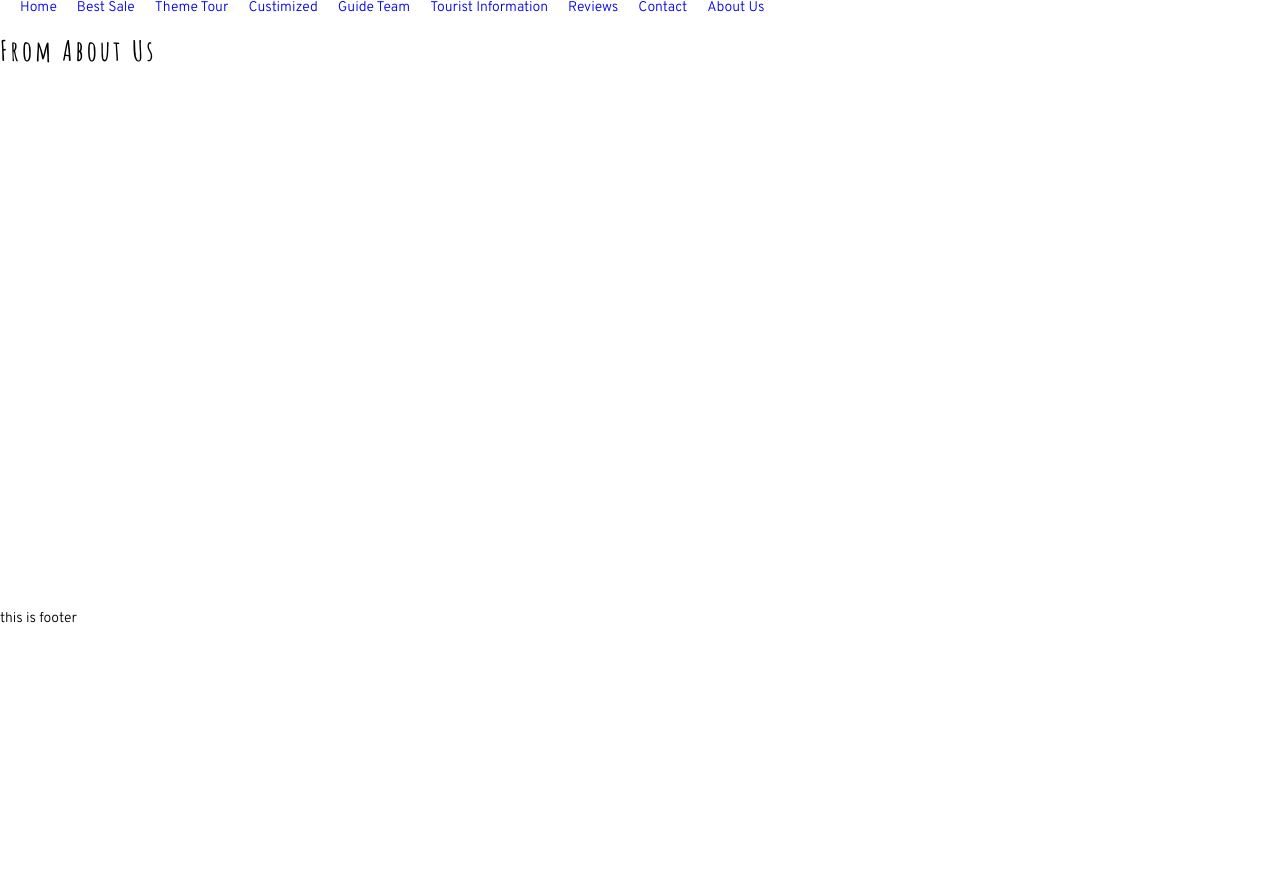
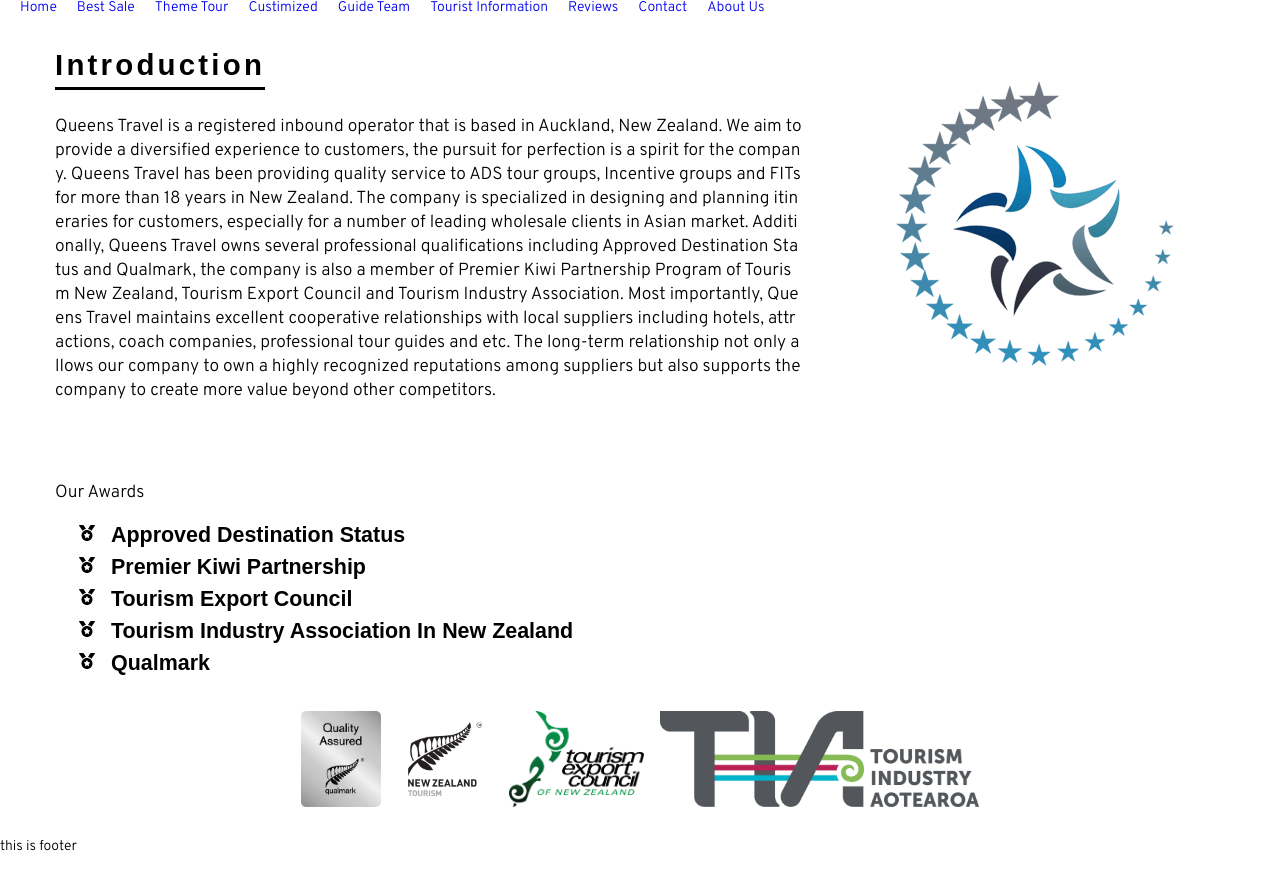
Before and after one commit to junjun0103/tourism-queens-travel-, a Gatsby site: page /aboutUs in a window 1280 px wide. Before the commit the page ends 800 px from the top, so only its background shows below. Built offline with nearby package versions, Linux system fonts and the light colour scheme; Gatsby itself is replaced by a stand-in of ours; a web font is replaced by a local one.

Commit message:
about us page is done

```diff
--- a/package.json
+++ b/package.json
@@ -21,6 +21,7 @@
     "react": "^16.12.0",
     "react-dom": "^16.12.0",
     "react-helmet": "^6.0.0",
+    "react-icons": "^3.10.0",
     "url-slug": "^2.3.1"
   },
   "devDependencies": {
--- a/src/components/feedbackEn/listFeedback.js
+++ b/src/components/feedbackEn/listFeedback.js
@@ -13,11 +13,11 @@ const ListFeedBack = () => {
 
   return (
     <>
-      <section className="section">
+      <section className="section section-center">
         <Title title="reviews"></Title>
         <SubTitle subtitle="reviews subtitle"></SubTitle>
         <SubTitle subtitle="reviews subtitle"></SubTitle>
-        <div className="section-center preview-center">
+        <div className=" preview-center">
           {/**Map for the datas */}
           {feedbacks.map(feedback => (
             <Previewfeedback key={feedbacks.id} feedback={feedback} />
--- a/src/components/iterinaryEn/listIterinary.js
+++ b/src/components/iterinaryEn/listIterinary.js
@@ -13,11 +13,11 @@ const ListIterinary = () => {
 
   return (
     <>
-      <section className="section">
+      <section className="section section-center">
         <Title title="best sale"></Title>
         <SubTitle subtitle="Iterinary subtitle"></SubTitle>
         <SubTitle subtitle="Iterinary subtitle"></SubTitle>
-        <div className="section-center preview-center">
+        <div className="preview-center">
           {/**Map for the datas */}
           {iterinaries.map(iterinary => (
             <PreviewIterinary key={iterinary.id} iterinary={iterinary} />
--- a/src/css/main.css
+++ b/src/css/main.css
@@ -140,21 +140,15 @@ p {
   padding: 2rem 0;
 }
 
-.section-center,
-.section-title,
-.section-subtitle {
+.section-center {
   width: 90vw;
   margin: 0 auto;
   max-width: 1170px;
 }
 @media screen and (min-width: 992px) {
-  .section-center,
-  .section-title,
-  .section-subtitle {
+  .section-center {
     width: 95vw;
   }
-}
-.section-title {
 }
 .title-style {
   display: inline-block;
@@ -350,4 +344,53 @@ Review (Feedback)
 }
 .review-contents_content {
   margin-top: 1rem;
+  line-height: 1.4rem;
 }
+
+/*
+===============
+About US
+===============
+*/
+.aboutUs-container {
+  display: grid;
+  grid-column-gap: 3rem;
+  grid-template-columns: 1fr 0.5fr;
+}
+
+.aboutUs-content_introduction {
+  line-height: 1.5rem;
+  margin-top: 1rem;
+}
+.aboutUs-logo {
+  justify-self: center;
+  align-self: center;
+}
+.aboutUs-awards {
+  margin-top: 5rem;
+}
+.aboutUs-awards_ul {
+  margin: 1rem 1.5rem;
+}
+.aboutUs-awards_li {
+  display: flex;
+  line-height: 2rem;
+}
+.aboutUs-awards_icon {
+  margin-right: 1rem;
+  margin-top: 0.4rem;
+  font-size: 1rem;
+}
+.aboutUs-awards_imgs {
+  margin-top: 2rem;
+  display: flex;
+  justify-content: center;
+  align-items: center;
+}
+
+.aboutUs-awards_img {
+  max-height: 6rem;
+}
+.aboutUs-awards_img:not(:last-child) {
+  margin-right: 1rem;
+}
--- a/src/pages/aboutUs.js
+++ b/src/pages/aboutUs.js
@@ -1,12 +1,81 @@
 import React from "react"
 import Layout from "../components/layout"
+import logo from "../images/logo_bottom.png"
+import Title from "../components/title"
+import { FaMedal } from "react-icons/fa"
+import img1 from "../images/Qualmark_Quality_Assured.png"
+import img2 from "../images/new_zealand_tourism.png"
+import img3 from "../images/tourism_export_council.png"
+import img4 from "../images/TIA-Logo-Colour-Full.png"
 
 const AboutUs = () => {
   return (
     <>
       <Layout>
         <section className="aboutUs-page">
-          <h1>From About Us</h1>
+          <section className="section section-center">
+            <div className="aboutUs-container">
+              <div className="aboutUs-content">
+                <Title title="introduction"></Title>
+                <h4 className="aboutUs-content_introduction">
+                  Queens Travel is a registered inbound operator that is based
+                  in Auckland, New Zealand. We aim to provide a diversified
+                  experience to customers, the pursuit for perfection is a
+                  spirit for the company. Queens Travel has been providing
+                  quality service to ADS tour groups, Incentive groups and FITs
+                  for more than 18 years in New Zealand. The company is
+                  specialized in designing and planning itineraries for
+                  customers, especially for a number of leading wholesale
+                  clients in Asian market. Additionally, Queens Travel owns
+                  several professional qualifications including Approved
+                  Destination Status and Qualmark, the company is also a member
+                  of Premier Kiwi Partnership Program of Tourism New Zealand,
+                  Tourism Export Council and Tourism Industry Association. Most
+                  importantly, Queens Travel maintains excellent cooperative
+                  relationships with local suppliers including hotels,
+                  attractions, coach companies, professional tour guides and
+                  etc. The long-term relationship not only allows our company to
+                  own a highly recognized reputations among suppliers but also
+                  supports the company to create more value beyond other
+                  competitors.
+                </h4>
+              </div>
+              <img src={logo} alt="logo" className="aboutUs-logo"></img>
+            </div>
+
+            <div className="aboutUs-awards">
+              <h4>Our Awards</h4>
+              <ul className="aboutUs-awards_ul">
+                <li className="aboutUs-awards_li">
+                  <FaMedal className="aboutUs-awards_icon" />
+                  <h3>Approved Destination Status</h3>
+                </li>
+                <li className="aboutUs-awards_li">
+                  <FaMedal className="aboutUs-awards_icon" />
+                  <h3>Premier Kiwi Partnership</h3>
+                </li>
+                <li className="aboutUs-awards_li">
+                  <FaMedal className="aboutUs-awards_icon" />
+                  <h3>Tourism Export Council</h3>
+                </li>
+                <li className="aboutUs-awards_li">
+                  <FaMedal className="aboutUs-awards_icon" />
+                  <h3>Tourism Industry Association in New Zealand</h3>
+                </li>
+                <li className="aboutUs-awards_li">
+                  <FaMedal className="aboutUs-awards_icon" />
+                  <h3>Qualmark</h3>
+                </li>
+              </ul>
+            </div>
+
+            <div className="aboutUs-awards_imgs">
+              <img src={img1} alt="img1" className="aboutUs-awards_img"></img>
+              <img src={img2} alt="img2" className="aboutUs-awards_img"></img>
+              <img src={img3} alt="img3" className="aboutUs-awards_img"></img>
+              <img src={img4} alt="img4" className="aboutUs-awards_img"></img>
+            </div>
+          </section>
         </section>
       </Layout>
     </>
```
Also changed, not shown: src/images/Qualmark_Quality_Assured.png (added), src/images/TIA-Logo-Colour-Full.png (added), src/images/inner_big_logo_3.png (added), src/images/logo_bottom.png (added), src/images/new_zealand_tourism.png (added), src/images/tourism_export_council.png (added).
